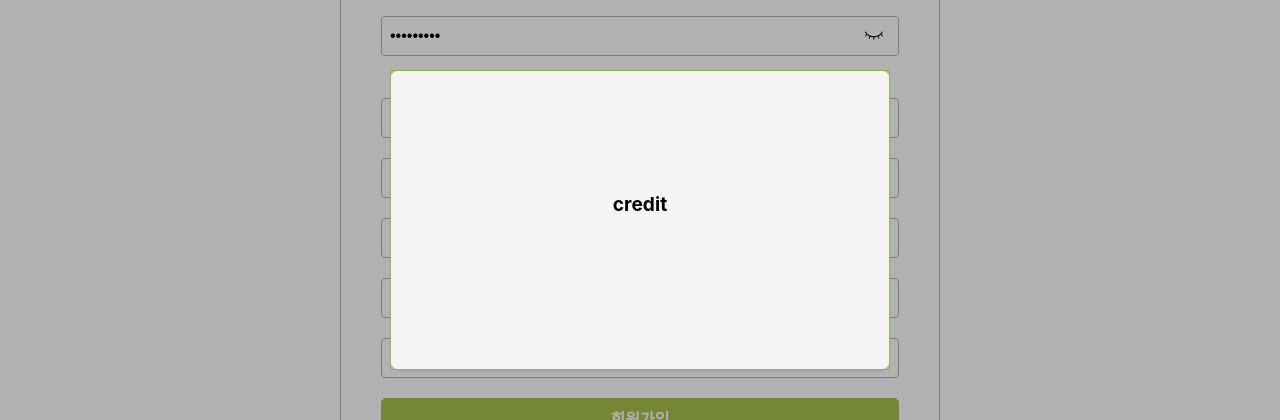
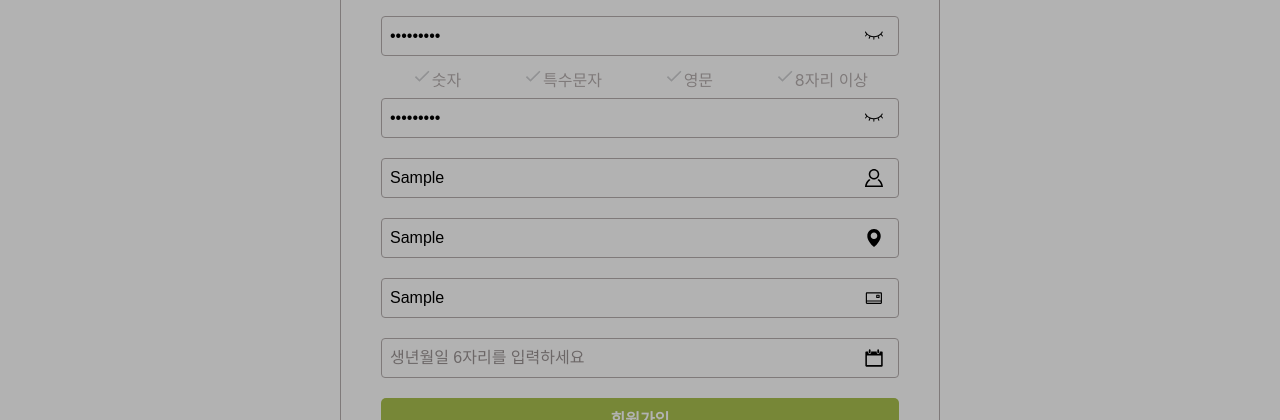
Before and after one commit to skawnkk/FOB_Jaranda, a React (Create React App) app: page /signup in a window 1280 px wide. Both pictures are taken after typing "name@example.com", "Sample123", "Sample123", "Sample", "Sample", "Sample" into the empty fields and a click on the button "모달창!". Shown: the part 180-600 px from the top of the page. Built offline with nearby package versions, Linux system fonts and the light colour scheme.

Commit message:
[#12] feat : 모달창 팝업 기능 구현 및 스타일링 수정

```diff
--- a/public/index.html
+++ b/public/index.html
@@ -15,6 +15,5 @@
 
   <body>
     <div id="root"></div>
-    <div id="modal-root"></div>
   </body>
 </html>
--- a/src/Components/common/Modal/Modal.js
+++ b/src/Components/common/Modal/Modal.js
@@ -1,35 +1,17 @@
 import React from "react";
-import styled from "styled-components";
 import ModalPortal from "./ModalPortal";
 import ModalContents from "./ModalContents";
 
-const Modal = (props) => {
-  const { isOpen, toggleModal, modalType } = props;
-  console.log(modalType);
-
+const Modal = ({ isOpen, modalType, toggleModal, onSelected }) => {
   return (
-    <>
-      {isOpen ? (
-        <ModalPortal>
-          <Wrapper>
-            <ModalContents modalType={modalType} toggleModal={toggleModal} />
-          </Wrapper>
+    <div id="modalDom">
+      {isOpen && (
+        <ModalPortal toggleModal={toggleModal}>
+          <ModalContents modalType={modalType} toggleModal={toggleModal} onSelected={onSelected} />
         </ModalPortal>
-      ) : null}
-    </>
+      )}
+    </div>
   );
 };
 
-const Wrapper = styled.div`
-  position: absolute;
-  top: 50%;
-  left: 50%;
-  width: 500px;
-  height: 300px;
-  transform: translate(-50%, -50%);
-  box-shadow: rgba(0, 0, 0, 0.08) 0 4px 2px -2px;
-  border-radius: 10px;
-  background-color: ${({ theme }) => theme.color.background};
-`;
-
 export default Modal;
--- a/src/Components/common/Modal/ModalContents.js
+++ b/src/Components/common/Modal/ModalContents.js
@@ -1,46 +1,23 @@
 import React from "react";
-import styled from "styled-components";
-import SignUpModal from "Components/common/Modal/SignupModal";
+import SignupModal from "../../SignupModal";
+import AddressModal from "../../AddressModal";
+import CreditModal from "../../CreditModal";
 
-const ModalContents = (props) => {
-  const { modalType } = props;
-
-  const selectModalView = (modalType) => {
-    switch (modalType) {
+const ModalContents = ({ modalType, toggleModal, onSelected }) => {
+  const selectModalView = (type) => {
+    switch (type) {
       case "success":
-        return (
-          <div>
-            <span>가입이 완료되었습니다🎉</span>
-          </div>
-        );
+        return <SignupModal />;
+      case "address":
+        return <AddressModal toggleModal={toggleModal} onSelected={onSelected} />;
+      case "credit":
+        return <CreditModal onSelected={onSelected} />;
       default:
-        return <SignUpModal modalType={modalType} />;
+        return null;
     }
   };
 
-  return <Wrapper>{selectModalView(modalType)}</Wrapper>;
+  return <>{selectModalView(modalType)}</>;
 };
 
-const Wrapper = styled.div`
-  position: relative;
-  top: 50%;
-  left: 50%;
-  transform: translate(-50%, -50%);
-
-  width: 100%;
-  height: 100%;
-  ${({ theme }) => theme.flexSet("center", "center", "column")}
-  padding: 20px 10px;
-  border: 1px solid ${({ theme }) => theme.color.green};
-
-  > div {
-    margin-bottom: 30px;
-  }
-
-  span {
-    font-weight: 700;
-    font-size: 1.2rem;
-  }
-`;
-
 export default ModalContents;
--- a/src/Components/common/Modal/ModalPortal.js
+++ b/src/Components/common/Modal/ModalPortal.js
@@ -1,25 +1,26 @@
-import React, { useRef, useEffect } from "react";
+import { useRef } from "react";
 import ReactDOM from "react-dom";
 import styled from "styled-components";
 
-const modalRoot = document.getElementById("modal-root");
-const ModalPortal = ({ children }) => {
-  const elRef = useRef(null);
-  if (!elRef.current) {
-    elRef.current = document.createElement("div");
-  }
+const ModalPortal = ({ toggleModal, children }) => {
+  const dropdownRef = useRef(null);
+  const handleClick = (e) => {
+    if (dropdownRef.current === e.target) {
+      toggleModal();
+    }
+  };
 
-  useEffect(() => {
-    modalRoot.appendChild(elRef.current);
-    return () => {
-      modalRoot.removeChild(elRef.current);
-    };
-  }, []);
-  return ReactDOM.createPortal(<Wrapper>{children}</Wrapper>, elRef.current);
+  const elRef = document.getElementById("modalDom");
+  return ReactDOM.createPortal(
+    <Wrapper ref={dropdownRef} onClick={handleClick}>
+      {children}
+    </Wrapper>,
+    elRef
+  );
 };
 
 const Wrapper = styled.div`
-  position: fixed;
+  position: absolute;
   top: 0;
   left: 0;
   width: 100%;
```
